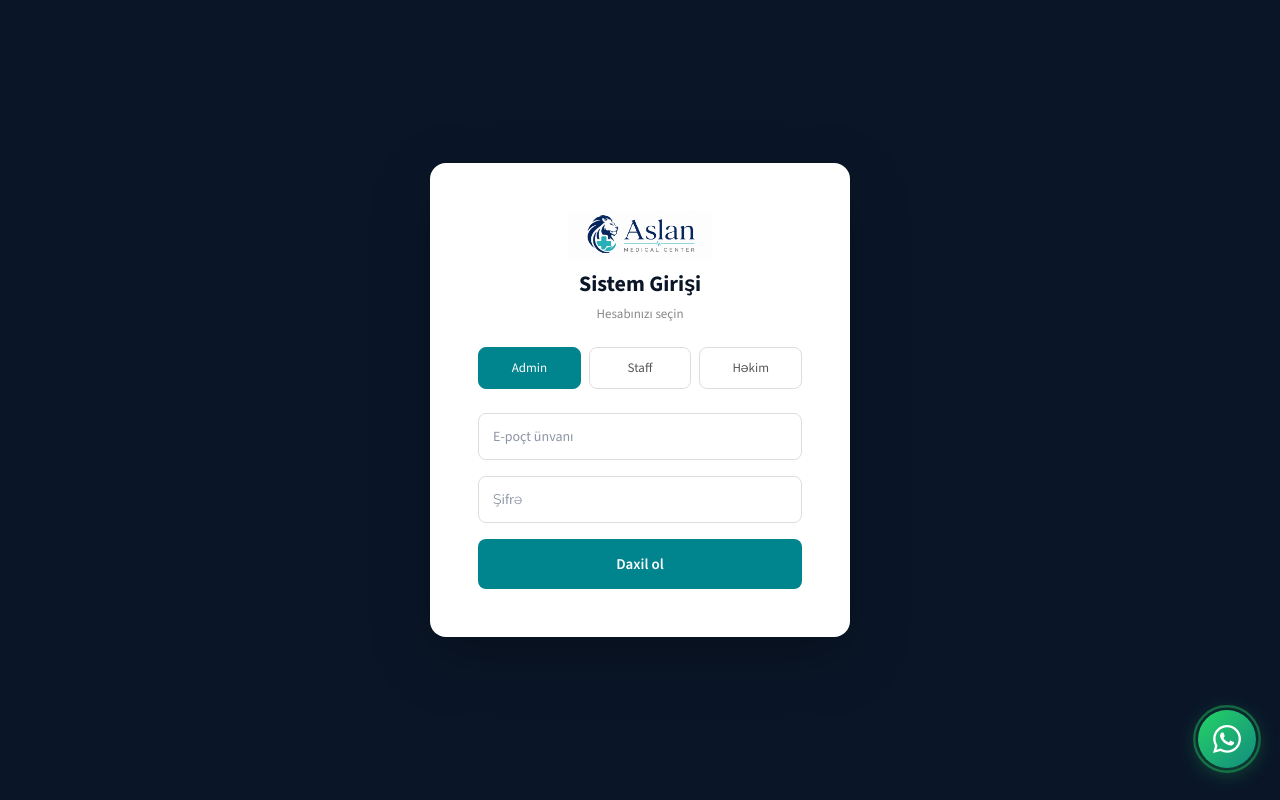
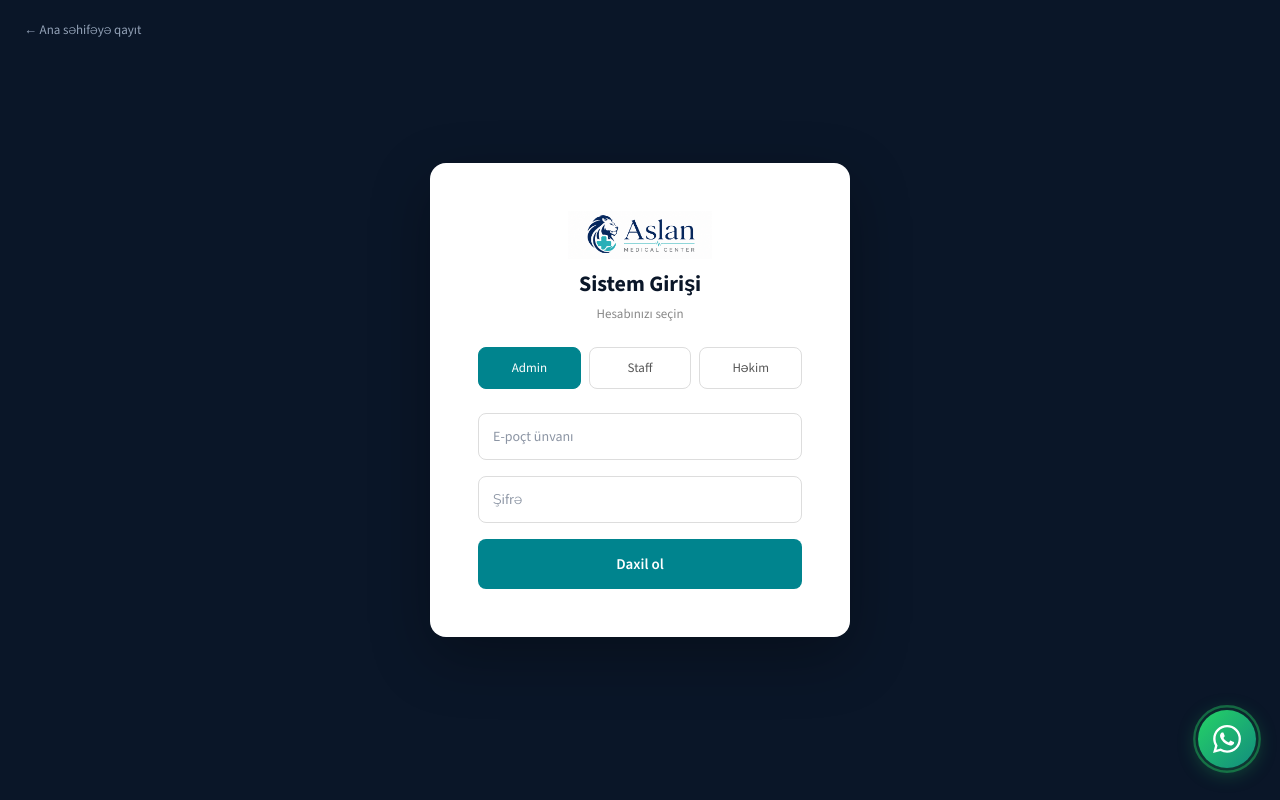
Before and after one commit to elmir-aslanov/Hospital-Management-System, a React (Vite) app in the folder client/: page /admin in a window 1280 px wide. Built offline with nearby package versions, Linux system fonts and the light colour scheme.

Commit message:
feat: add back to homepage link on admin login page

```diff
--- a/client/src/pages/AdminLoginPage.jsx
+++ b/client/src/pages/AdminLoginPage.jsx
@@ -72,8 +72,21 @@ export default function AdminLoginPage() {
     <div style={{
       minHeight: '100vh', background: '#0a1628',
       display: 'flex', alignItems: 'center', justifyContent: 'center',
-      fontFamily: FONT,
+      fontFamily: FONT, position: 'relative',
     }}>
+      <a
+        onClick={() => navigate('/')}
+        style={{
+          position: 'absolute', top: '20px', left: '24px',
+          display: 'flex', alignItems: 'center', gap: '6px',
+          color: '#94a3b8', fontSize: '13px', cursor: 'pointer',
+          textDecoration: 'none',
+        }}
+        onMouseEnter={e => e.currentTarget.style.color = 'white'}
+        onMouseLeave={e => e.currentTarget.style.color = '#94a3b8'}
+      >
+        ← Ana səhifəyə qayıt
+      </a>
       <div style={{
         background: 'white', borderRadius: '16px', padding: '48px',
         width: '420px', maxWidth: '90vw',
```
